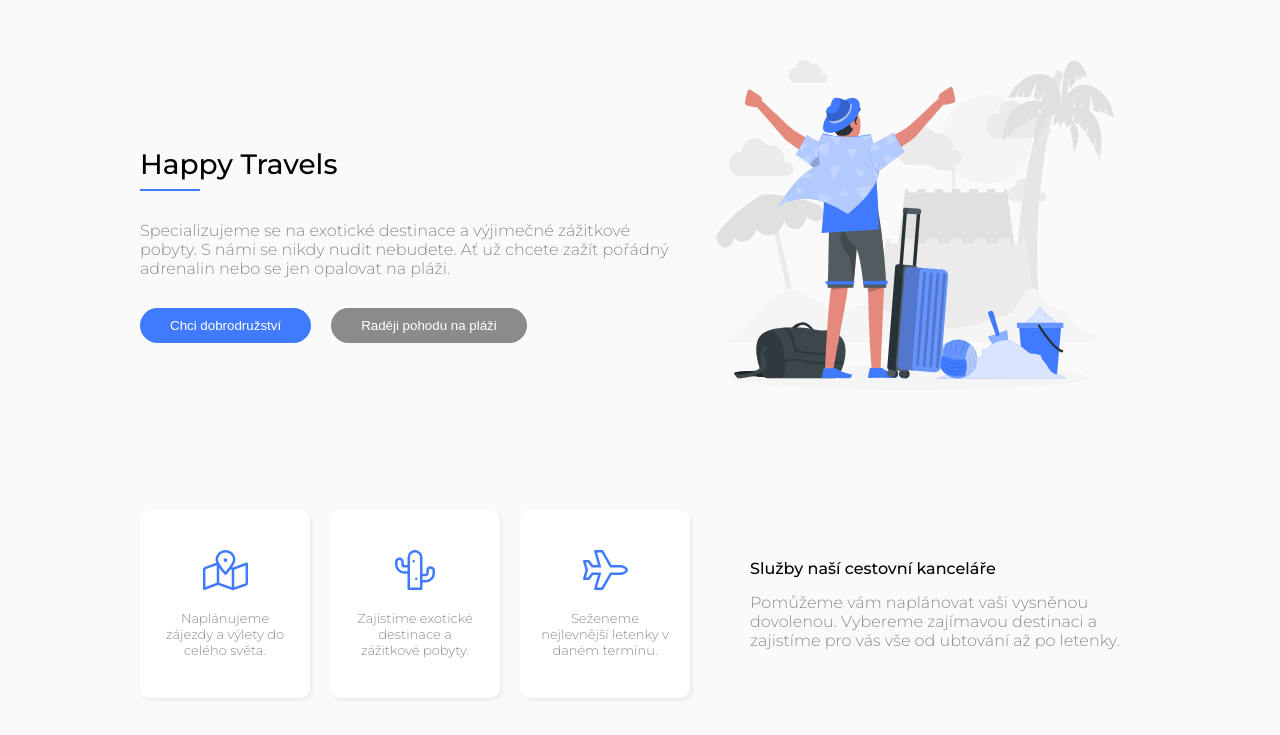
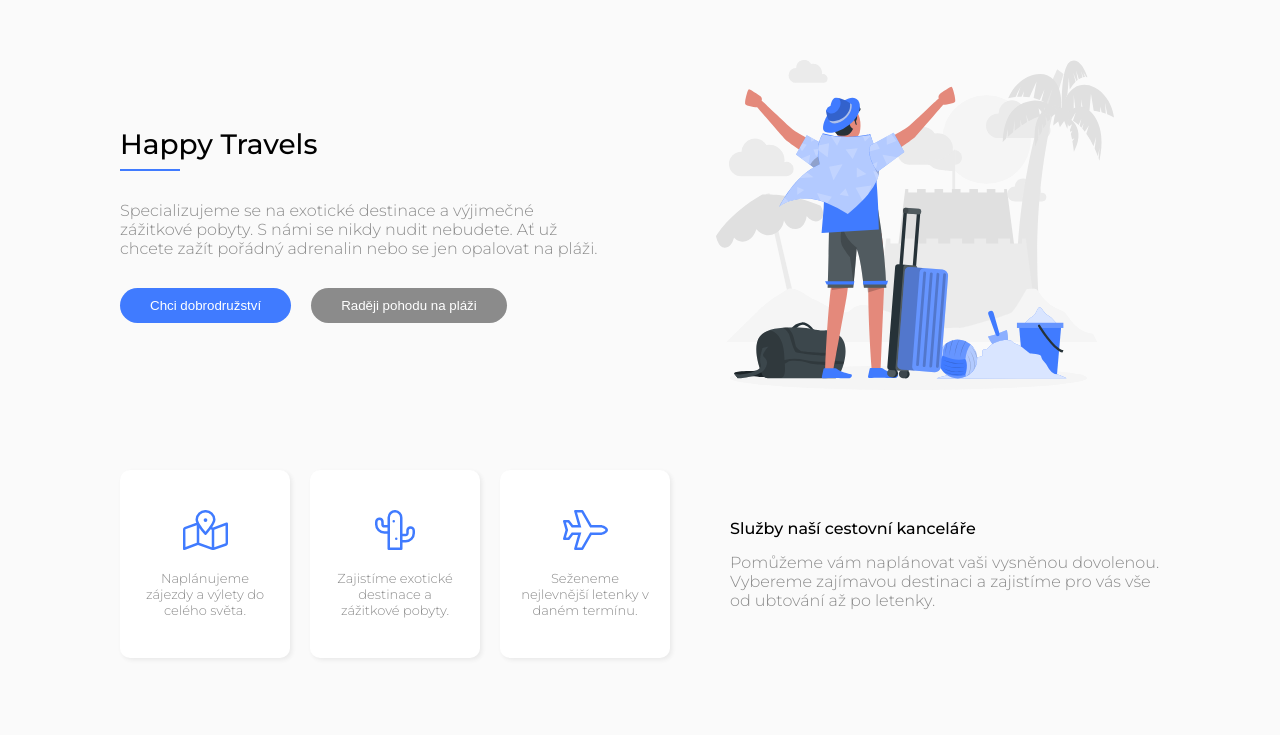
Before and after one commit to VendulaKonecna/Sluzby, a plain HTML site: page index.html in a window 1280 px wide. Shown: the top 735 px of the page. Drawn offline with Linux system fonts and the light colour scheme.

Commit message:
upravena hero a padding container pro 1100px

```diff
--- a/style.css
+++ b/style.css
@@ -24,6 +24,7 @@ body {
 @media screen and (min-width: 1100px) {
     .container {
         max-width: 1040px;
+        padding: 0;
     }
 }
 
@@ -44,12 +45,17 @@ body {
     .travels-image {
         max-width: 425px;
         max-height: 350px;
+        margin: 0 auto;
     }
     .hero {
         display: flex;
         flex-direction: row-reverse;
         align-items: center;
         margin-bottom: 80px;
+    }
+    .hero-text {
+        max-width: 490px;
+        margin-right: 60px;
     }
 }
 
```
